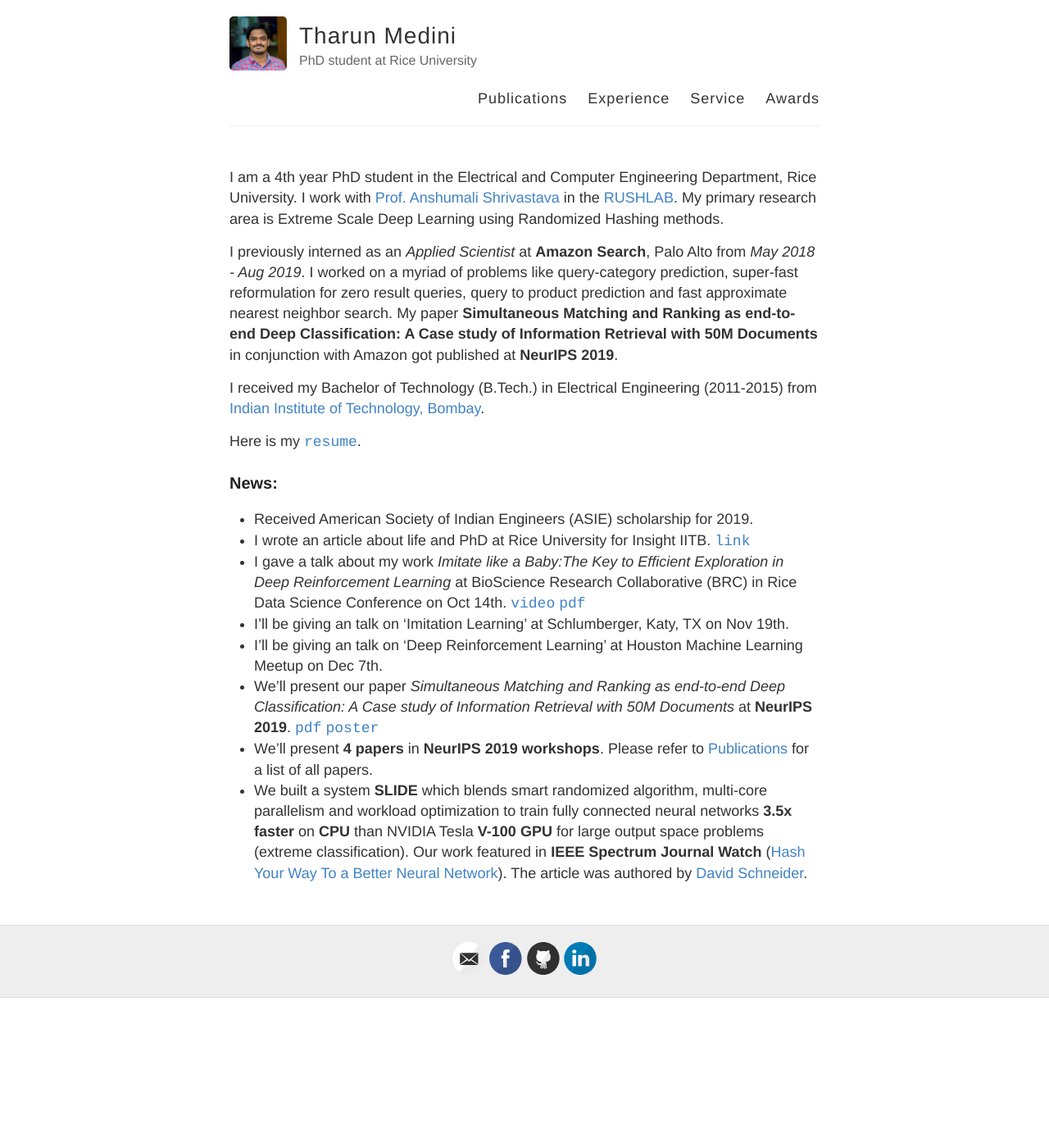
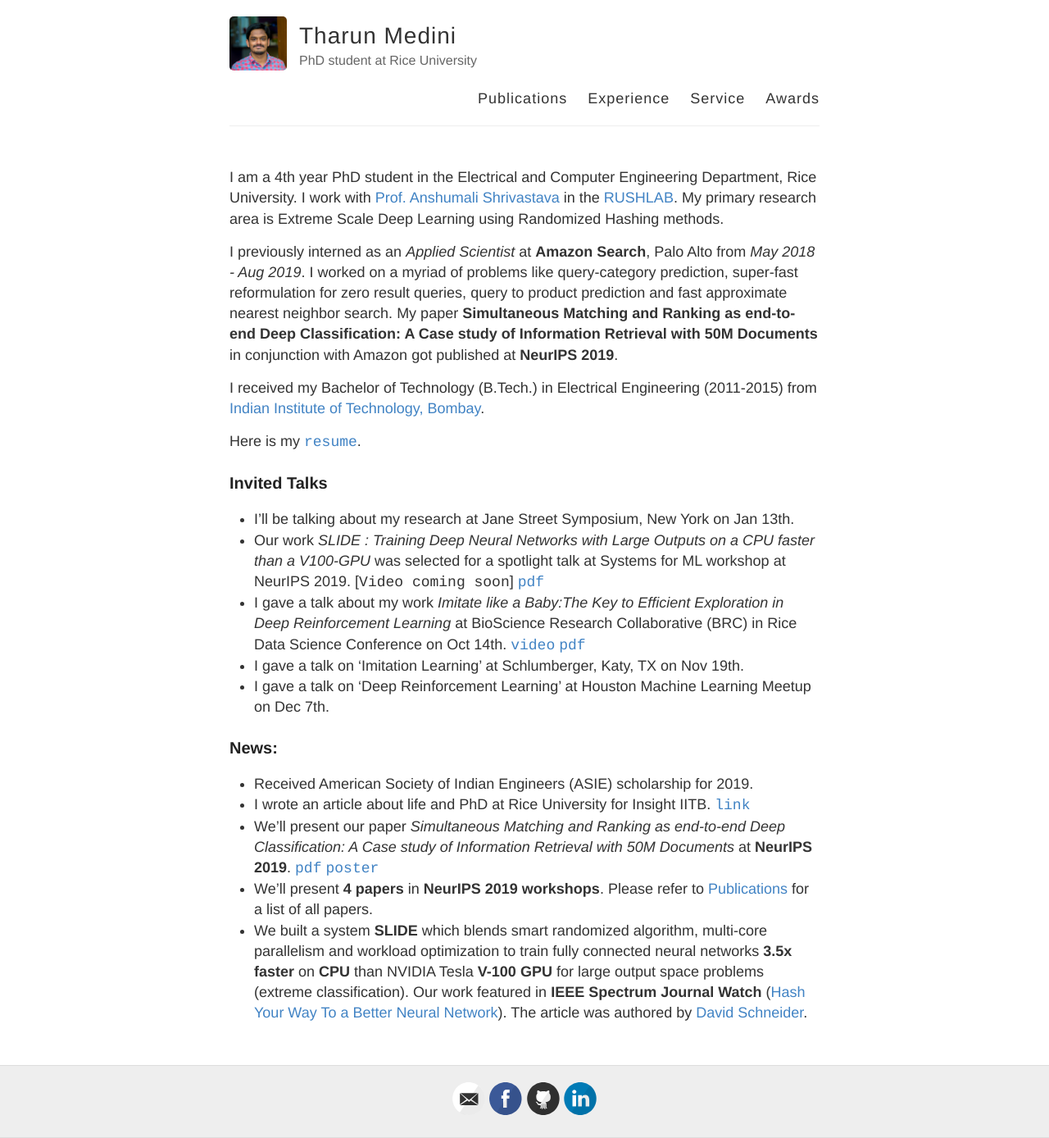
Before and after one commit to gaurav16gupta/gaurav16gupta.github.io, a Jekyll site: the page built from index.md, in a window 1280 px wide. Shown: the whole page at 82% size. Built offline with Jekyll 4.4.1, drawn with Linux system fonts in a browser that asks for light colours; before the commit the page ends 1217 px from its top, so only the background shows below that.

Commit message:
added SLIDE spotlight and Janestreet

```diff
--- a/index.md
+++ b/index.md
@@ -11,12 +11,16 @@ I received my Bachelor of Technology (B.Tech.) in Electrical Engineering (2011-2
 
 Here is my [`resume`](https://tharun24.github.io/Resume.pdf).
 
+### Invited Talks
+* I'll be talking about my research at Jane Street Symposium, New York on Jan 13th.
+* Our work *SLIDE : Training Deep Neural Networks with Large Outputs on a CPU faster than a V100-GPU* was selected for a spotlight talk at Systems for ML workshop at NeurIPS 2019. [`Video coming soon`] [`pdf`](https://arxiv.org/pdf/1903.03129.pdf)
+* I gave a talk about my work *Imitate like a Baby:The Key to Efficient Exploration in Deep Reinforcement Learning* at BioScience Research Collaborative (BRC) in Rice Data Science Conference on Oct 14th. [`video`](https://www.youtube.com/watch?v=BzCE1tA9QeI&list=PLcsG4X8Zn_UD-U-uOKeq6SwoIJTcf_mbd&index=15)   [`pdf`](https://tharun24.github.io/AAAI_Imitation.pdf)
+* I gave a talk on 'Imitation Learning' at Schlumberger, Katy, TX on Nov 19th.
+* I gave a talk on 'Deep Reinforcement Learning' at Houston Machine Learning Meetup on Dec 7th.
+
 ### News:
 * Received American Society of Indian Engineers (ASIE) scholarship for 2019.
 * I wrote an article about life and PhD at Rice University for Insight IITB. [`link`](https://www.insightiitb.org/rice-university-tharun-medini-univ-series/)
-* I gave a talk about my work *Imitate like a Baby:The Key to Efficient Exploration in Deep Reinforcement Learning* at BioScience Research Collaborative (BRC) in Rice Data Science Conference on Oct 14th. [`video`](https://www.youtube.com/watch?v=BzCE1tA9QeI&list=PLcsG4X8Zn_UD-U-uOKeq6SwoIJTcf_mbd&index=15)   [`pdf`](https://tharun24.github.io/AAAI_Imitation.pdf)
-* I'll be giving an talk on 'Imitation Learning' at Schlumberger, Katy, TX on Nov 19th.
-* I'll be giving an talk on 'Deep Reinforcement Learning' at Houston Machine Learning Meetup on Dec 7th.
 * We'll present our paper *Simultaneous Matching and Ranking as end-to-end Deep Classification: A Case study of Information Retrieval with 50M Documents* at **NeurIPS 2019**. [`pdf`](https://arxiv.org/pdf/1910.13830.pdf) [`poster`](https://tharun24.github.io/Tharun_Medini_Poster.pdf)
 * We'll present __4 papers__ in __NeurIPS 2019 workshops__. Please refer to [Publications](publications.md) for a list of all papers.
 * We built a system __SLIDE__ which blends smart randomized algorithm, multi-core parallelism and workload optimization to train fully connected neural networks __3.5x faster__ on __CPU__ than NVIDIA Tesla __V-100 GPU__ for large output space problems (extreme classification). Our work featured in __IEEE Spectrum Journal Watch__ ([Hash Your Way To a Better Neural Network](https://spectrum.ieee.org/tech-talk/computing/hardware/algorithms-and-hardware-for-deep-learning)). The article was authored by [David Schneider](https://spectrum.ieee.org/author/schneider-david).
```
